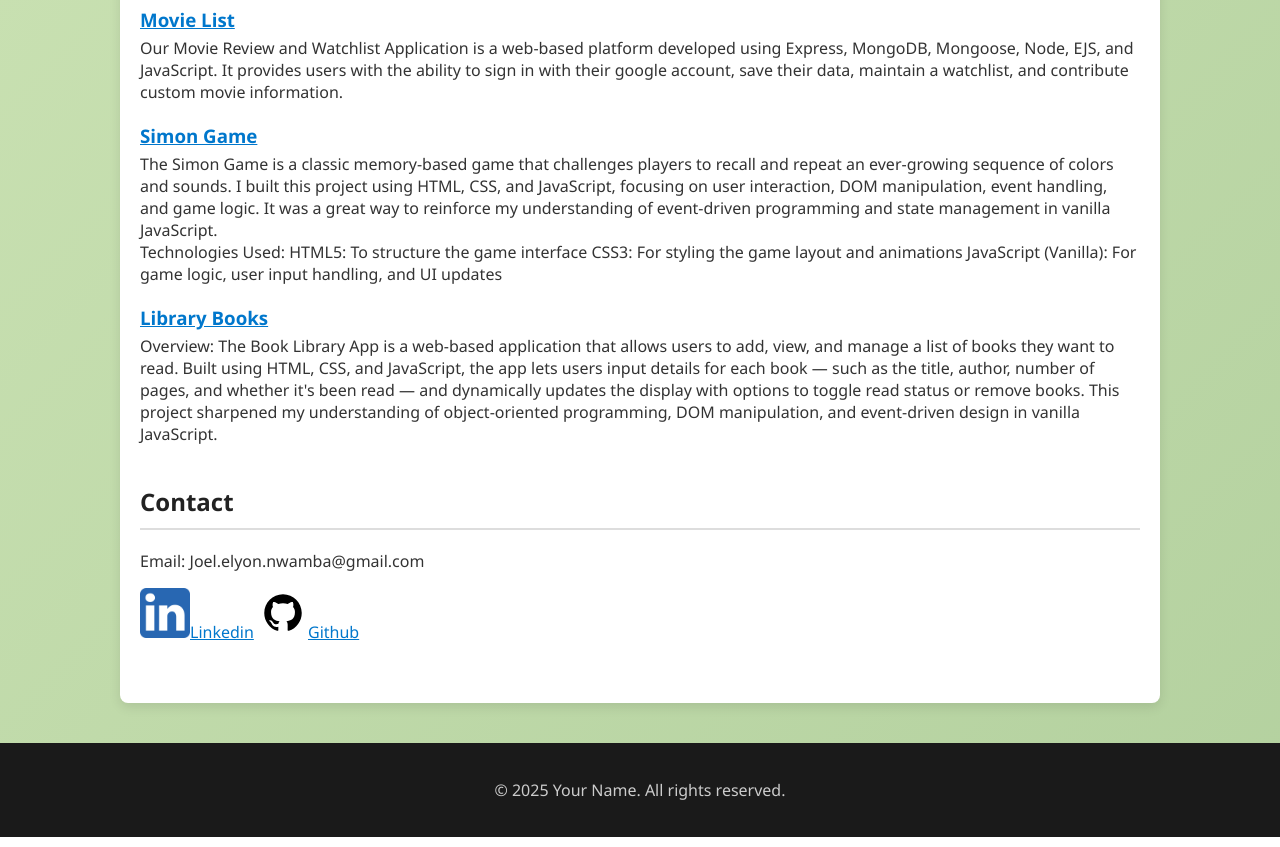
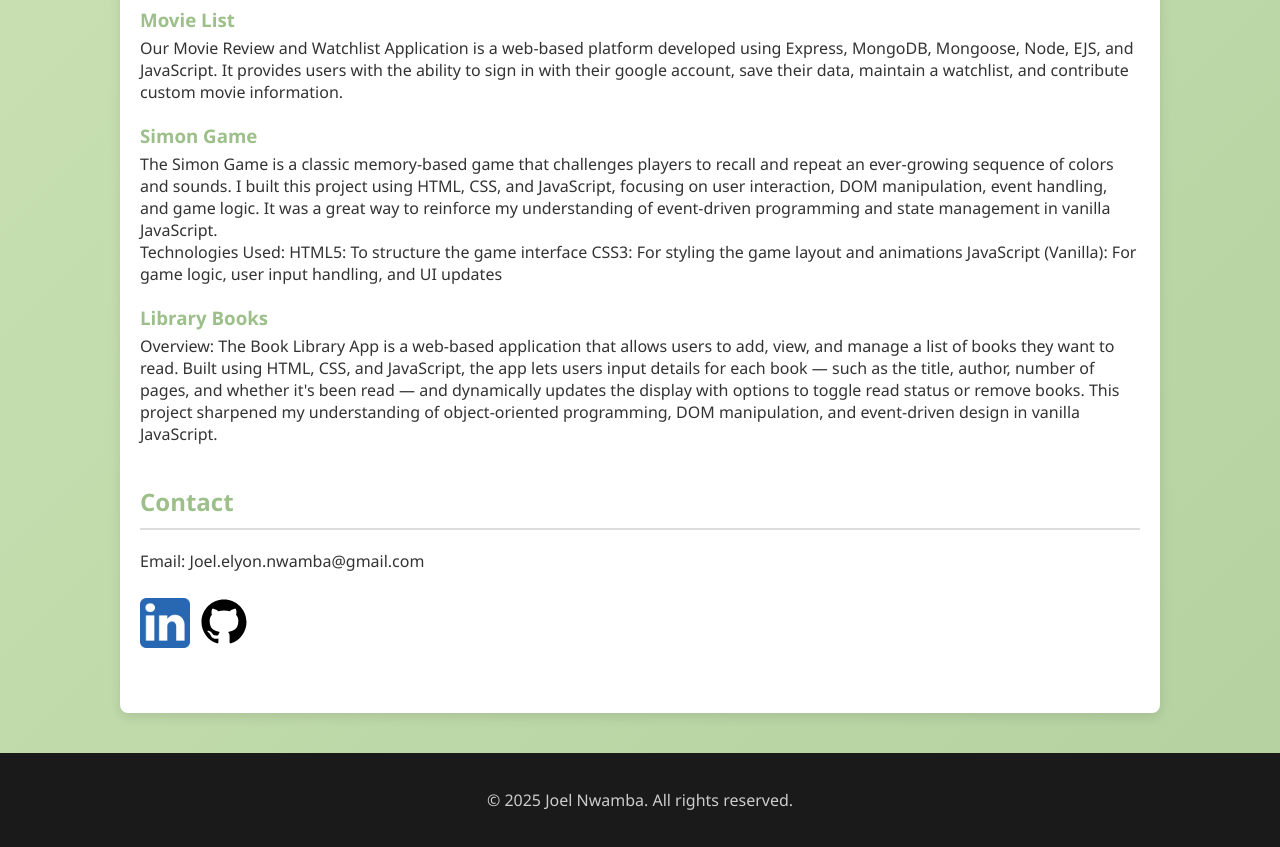
Before and after one commit to joel-elyon-nwamba/portfolio, a plain HTML site: page index.html in a window 1280 px wide. Shown: the part 580-1427 px from the top of the page. Drawn offline with nearby package versions, Linux system fonts and the light colour scheme.

```diff
--- a/css/styles.css
+++ b/css/styles.css
@@ -86,7 +86,16 @@ h2 {
 
 .img-one {
   width: 5%;
+}
 
+.img-two {
+  position: relative;
+  top: 4px;
+  width: 6%;
+}
+
+.social {
+gap: 20px;
 }
 
 .project:hover {
@@ -102,6 +111,14 @@ h2 {
   margin-top: 5px;
 }
 
+a {
+  text-decoration: none;
+color: #9DC08B !important;
+}
+
+h2 {
+  color: #9DC08B;
+}
 footer {
   background-color: #1a1a1a;
   color: #ccc;
--- a/index.html
+++ b/index.html
@@ -56,13 +56,15 @@ The Book Library App is a web-based application that allows users to add, view,
     <section id="contact">
       <h2>Contact</h2>
       <p>Email: Joel.elyon.nwamba@gmail.com</p>
-      <a href="https://www.linkedin.com/in/joel-nwamba/" target="_blank"><img class="img-one" src="img/linkedin.png" alt="image">Linkedin</a>
-      <a href="https://github.com/joel-elyon-nwamba" target="_blank"><img class="img-one" src="img/icons8-github.svg" alt="github logo">Github</a>
+      <div class="social">
+      <a href="https://www.linkedin.com/in/joel-nwamba/" target="_blank"><img class="img-one" src="img/linkedin.png" alt="image"></a>
+      <a href="https://github.com/joel-elyon-nwamba" target="_blank"><img class="img-two" src="img/icons8-github.svg" alt="github logo"></a>
+      </div>
     </section>
   </div>
 
   <footer>
-    <p>&copy; 2025 Your Name. All rights reserved.</p>
+    <p>&copy; 2025 Joel Nwamba. All rights reserved.</p>
   </footer>
   <script src="https://cdn.jsdelivr.net/npm/typeit@8.0.3/dist/index.umd.js"></script>
   <script src="js/index.js"></script>
```
